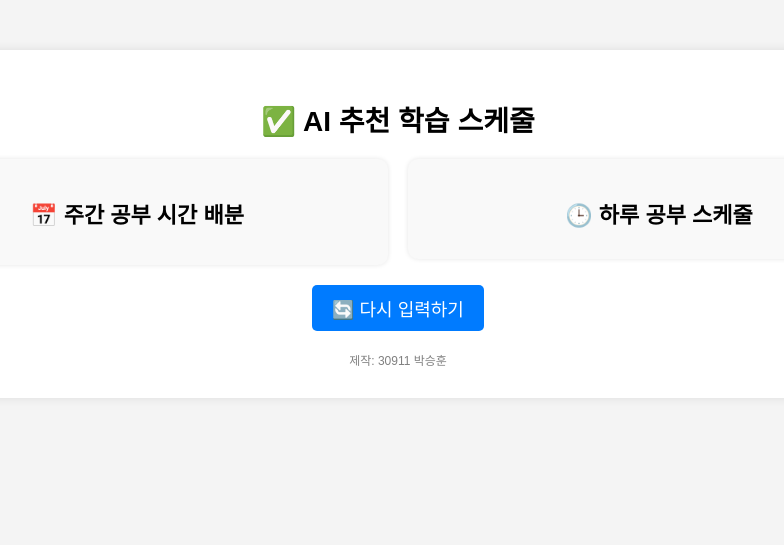
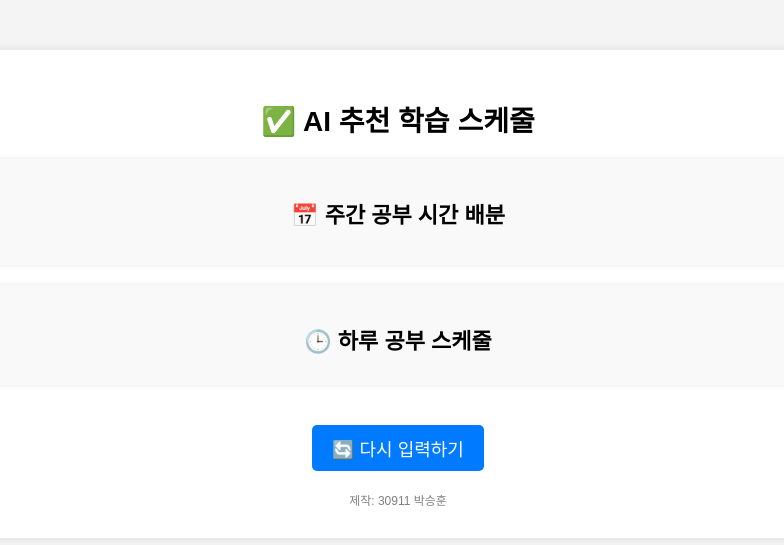
Before and after one commit to DanHyu0205/flask-study-planner, a Flask app: template templates/result.html in a window 1280 px wide. Shown: the top 545 px of the page, without its empty margins (242-1026 px from the left). Run offline with Flask 3, Linux system fonts and the light colour scheme; the template is opened without the code that fills it, so the values that code supplies are empty; parts of the project's set-up code (start-up, migrations or seed data) failed here and were passed over.

Commit message:
Moved daily study schedule below weekly schedule

```diff
--- a/templates/result.html
+++ b/templates/result.html
@@ -24,20 +24,14 @@
             font-size: 28px;
             margin-bottom: 20px;
         }
-        .schedule-container {
-            display: flex;
-            justify-content: space-between;
-            align-items: flex-start;
-            gap: 20px;
-            margin-top: 20px;
-        }
         .schedule-box {
-            width: 48%;
+            width: 80%;
             padding: 20px;
             background: #f9f9f9;
             border-radius: 10px;
             box-shadow: 0px 0px 5px rgba(0, 0, 0, 0.1);
             text-align: left;
+            margin: 20px auto;
         }
         h2 {
             font-size: 22px;
@@ -76,8 +70,7 @@
     <div class="container">
         <h1>✅ AI 추천 학습 스케줄</h1>
 
-        <div class="schedule-container">
-            <!-- 왼쪽: 주간 공부 스케줄 -->
+        <!-- 주간 공부 스케줄 (위쪽) -->
         <div class="schedule-box">
             <h2>📅 주간 공부 시간 배분</h2>
             <ul>
@@ -87,7 +80,7 @@
             </ul>
         </div>
 
-            <!-- 오른쪽: 하루 공부 스케줄 -->
+        <!-- 하루 공부 스케줄 (아래쪽) -->
         <div class="schedule-box">
             <h2>🕒 하루 공부 스케줄</h2>
             {% for period, subjects in schedule.items() %}
@@ -105,7 +98,6 @@
                 </ul>
             {% endfor %}
         </div>
-        </div>
 
         <a href="/">🔄 다시 입력하기</a>
         <div class="footer">
```
Lines whose indentation alone changed are shown as unchanged.
